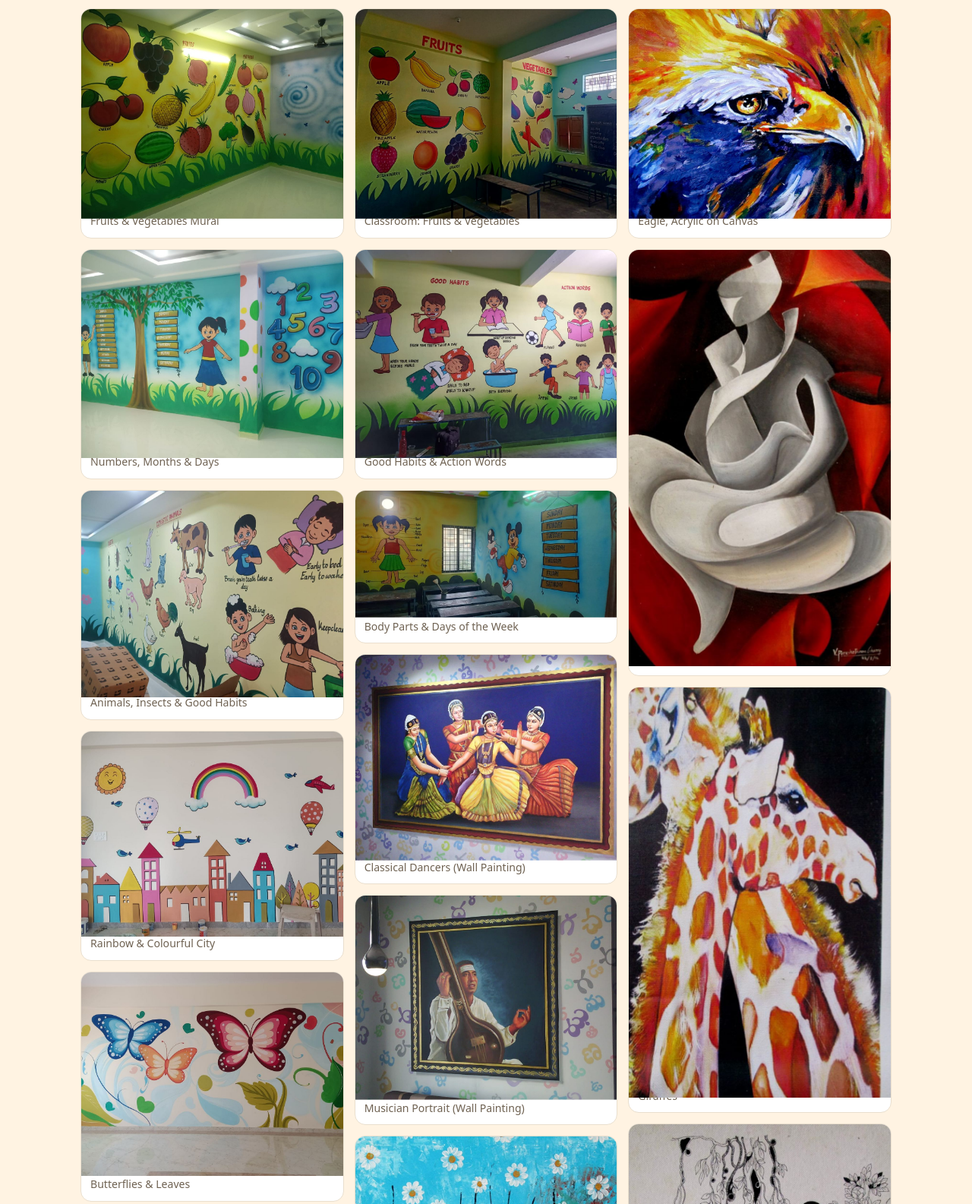
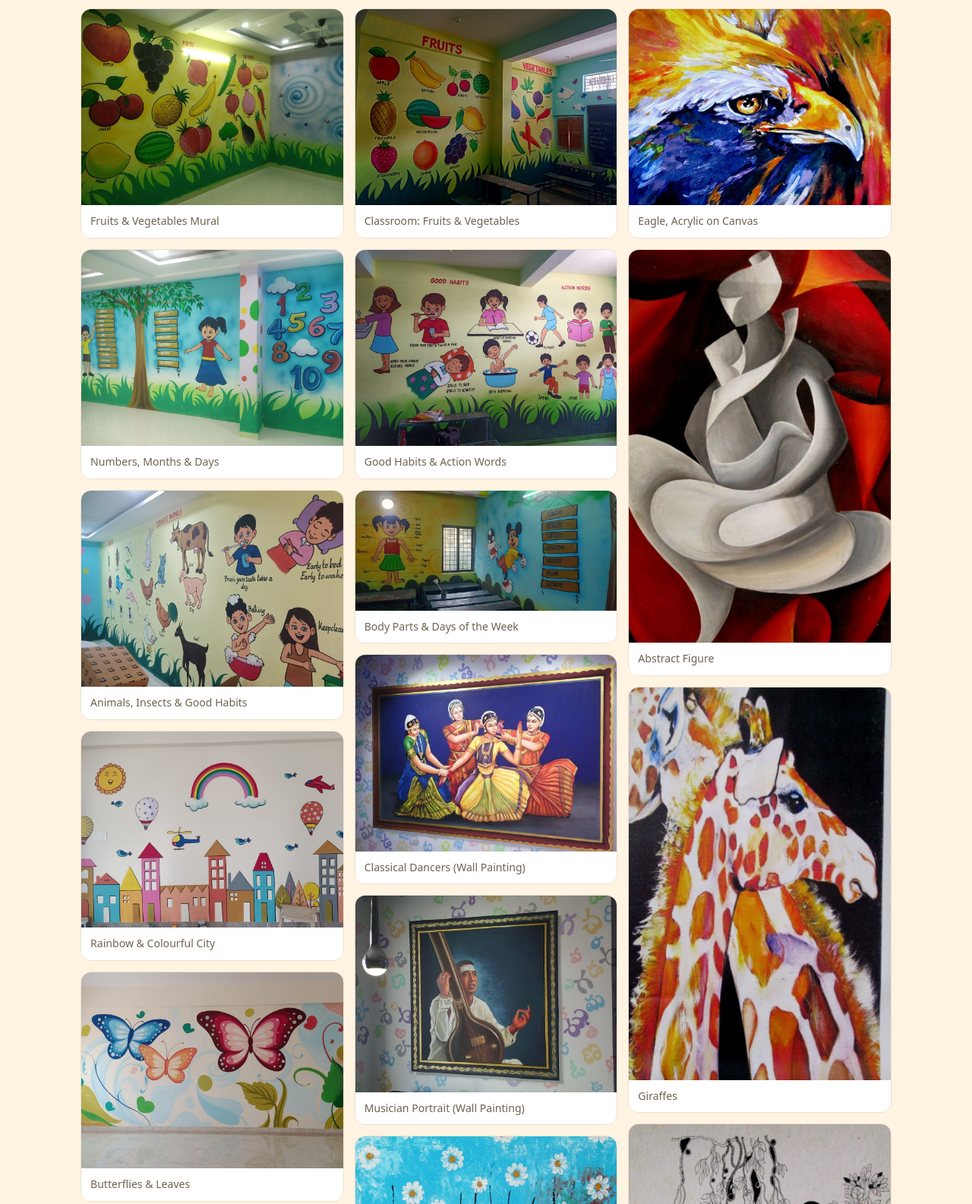
Before and after one commit to MultiGameWeb/Durga-arts, a plain HTML site: page index.html in a window 1280 px wide. Shown: the part 1279-2864 px from the top of the page at 76% size. Drawn offline with Linux system fonts and the light colour scheme.

Commit message:
Fix gallery captions being covered by zoomed photos
Co-Authored-By: Claude Sonnet 5.5 <noreply@anthropic.com>
Claude-Session: https://claude.ai/code/session_017zoTjbpLYQ9c4jV1nRDbB2

```diff
--- a/index.html
+++ b/index.html
@@ -55,7 +55,8 @@ h2{font-size:1.7rem;color:var(--brand2);margin-bottom:6px}
 .grid figure.hide{display:none}
 .grid img{width:100%;height:auto;transform:translate3d(0,var(--py,0px),0) scale(1.1);will-change:transform}
 .grid figure:hover{box-shadow:0 8px 22px rgba(124,45,18,.18)}
-.grid figcaption{padding:10px 12px;font-size:.88rem;color:var(--muted)}
+.ph{overflow:hidden;line-height:0}
+.grid figcaption{position:relative;z-index:1;background:#fff;padding:10px 12px;font-size:.88rem;color:var(--muted)}
 .clients{display:flex;flex-wrap:wrap;gap:10px}
 .clients span{background:#fff;border:1px solid var(--line);padding:10px 18px;border-radius:12px;font-weight:600;color:var(--brand2)}
 .alt{background:#fff3e2}
@@ -141,22 +142,22 @@ section{scroll-margin-top:64px}
     <button data-f="wall">Wall Art</button>
   </div>
   <div class="grid" id="grid">
-    <figure class="rv" data-c="kids"><img loading="lazy" src="img/mural-fruits-veg.jpg" alt="Fruits and vegetables mural"><figcaption>Fruits &amp; Vegetables Mural</figcaption></figure>
-    <figure class="rv" data-c="kids"><img loading="lazy" src="img/mural-numbers-days.jpg" alt="Numbers and days mural"><figcaption>Numbers, Months &amp; Days</figcaption></figure>
-    <figure class="rv" data-c="kids"><img loading="lazy" src="img/mural-animals-habits.jpg" alt="Animals and good habits mural"><figcaption>Animals, Insects &amp; Good Habits</figcaption></figure>
-    <figure class="rv" data-c="kids"><img loading="lazy" src="img/mural-city-rainbow.jpg" alt="Rainbow and city mural"><figcaption>Rainbow &amp; Colourful City</figcaption></figure>
-    <figure class="rv" data-c="kids wall"><img loading="lazy" src="img/mural-butterflies.jpg" alt="Butterflies wall painting"><figcaption>Butterflies &amp; Leaves</figcaption></figure>
-    <figure class="rv" data-c="wall"><img loading="lazy" src="img/mural-butterfly-big.jpg" alt="Large butterfly wall art"><figcaption>Big Butterfly Wall Art</figcaption></figure>
-    <figure class="rv" data-c="school"><img loading="lazy" src="img/school-fruits-veg.jpg" alt="Classroom fruits and vegetables"><figcaption>Classroom: Fruits &amp; Vegetables</figcaption></figure>
-    <figure class="rv" data-c="school"><img loading="lazy" src="img/school-good-habits.jpg" alt="Good habits and action words"><figcaption>Good Habits &amp; Action Words</figcaption></figure>
-    <figure class="rv" data-c="school"><img loading="lazy" src="img/school-body-parts.jpg" alt="Body parts and days mural"><figcaption>Body Parts &amp; Days of the Week</figcaption></figure>
-    <figure class="rv" data-c="wall"><img loading="lazy" src="img/wall-dancers.jpg" alt="Classical dancers wall painting"><figcaption>Classical Dancers (Wall Painting)</figcaption></figure>
-    <figure class="rv" data-c="wall"><img loading="lazy" src="img/wall-musician.jpg" alt="Musician portrait wall painting"><figcaption>Musician Portrait (Wall Painting)</figcaption></figure>
-    <figure class="rv" data-c="canvas"><img loading="lazy" src="img/canvas-daisies.jpg" alt="Daisies acrylic painting"><figcaption>Daisies, Acrylic on Canvas</figcaption></figure>
-    <figure class="rv" data-c="canvas"><img loading="lazy" src="img/canvas-eagle.jpg" alt="Eagle painting"><figcaption>Eagle, Acrylic on Canvas</figcaption></figure>
-    <figure class="rv" data-c="canvas"><img loading="lazy" src="img/canvas-abstract.jpg" alt="Abstract figure painting"><figcaption>Abstract Figure</figcaption></figure>
-    <figure class="rv" data-c="canvas"><img loading="lazy" src="img/canvas-giraffes.jpg" alt="Giraffes painting"><figcaption>Giraffes</figcaption></figure>
-    <figure class="rv" data-c="canvas"><img loading="lazy" src="img/ink-drawing.jpg" alt="Ink drawing"><figcaption>Ink Drawing</figcaption></figure>
+    <figure class="rv" data-c="kids"><div class="ph"><img loading="lazy" src="img/mural-fruits-veg.jpg" alt="Fruits and vegetables mural"></div><figcaption>Fruits &amp; Vegetables Mural</figcaption></figure>
+    <figure class="rv" data-c="kids"><div class="ph"><img loading="lazy" src="img/mural-numbers-days.jpg" alt="Numbers and days mural"></div><figcaption>Numbers, Months &amp; Days</figcaption></figure>
+    <figure class="rv" data-c="kids"><div class="ph"><img loading="lazy" src="img/mural-animals-habits.jpg" alt="Animals and good habits mural"></div><figcaption>Animals, Insects &amp; Good Habits</figcaption></figure>
+    <figure class="rv" data-c="kids"><div class="ph"><img loading="lazy" src="img/mural-city-rainbow.jpg" alt="Rainbow and city mural"></div><figcaption>Rainbow &amp; Colourful City</figcaption></figure>
+    <figure class="rv" data-c="kids wall"><div class="ph"><img loading="lazy" src="img/mural-butterflies.jpg" alt="Butterflies wall painting"></div><figcaption>Butterflies &amp; Leaves</figcaption></figure>
+    <figure class="rv" data-c="wall"><div class="ph"><img loading="lazy" src="img/mural-butterfly-big.jpg" alt="Large butterfly wall art"></div><figcaption>Big Butterfly Wall Art</figcaption></figure>
+    <figure class="rv" data-c="school"><div class="ph"><img loading="lazy" src="img/school-fruits-veg.jpg" alt="Classroom fruits and vegetables"></div><figcaption>Classroom: Fruits &amp; Vegetables</figcaption></figure>
+    <figure class="rv" data-c="school"><div class="ph"><img loading="lazy" src="img/school-good-habits.jpg" alt="Good habits and action words"></div><figcaption>Good Habits &amp; Action Words</figcaption></figure>
+    <figure class="rv" data-c="school"><div class="ph"><img loading="lazy" src="img/school-body-parts.jpg" alt="Body parts and days mural"></div><figcaption>Body Parts &amp; Days of the Week</figcaption></figure>
+    <figure class="rv" data-c="wall"><div class="ph"><img loading="lazy" src="img/wall-dancers.jpg" alt="Classical dancers wall painting"></div><figcaption>Classical Dancers (Wall Painting)</figcaption></figure>
+    <figure class="rv" data-c="wall"><div class="ph"><img loading="lazy" src="img/wall-musician.jpg" alt="Musician portrait wall painting"></div><figcaption>Musician Portrait (Wall Painting)</figcaption></figure>
+    <figure class="rv" data-c="canvas"><div class="ph"><img loading="lazy" src="img/canvas-daisies.jpg" alt="Daisies acrylic painting"></div><figcaption>Daisies, Acrylic on Canvas</figcaption></figure>
+    <figure class="rv" data-c="canvas"><div class="ph"><img loading="lazy" src="img/canvas-eagle.jpg" alt="Eagle painting"></div><figcaption>Eagle, Acrylic on Canvas</figcaption></figure>
+    <figure class="rv" data-c="canvas"><div class="ph"><img loading="lazy" src="img/canvas-abstract.jpg" alt="Abstract figure painting"></div><figcaption>Abstract Figure</figcaption></figure>
+    <figure class="rv" data-c="canvas"><div class="ph"><img loading="lazy" src="img/canvas-giraffes.jpg" alt="Giraffes painting"></div><figcaption>Giraffes</figcaption></figure>
+    <figure class="rv" data-c="canvas"><div class="ph"><img loading="lazy" src="img/ink-drawing.jpg" alt="Ink drawing"></div><figcaption>Ink Drawing</figcaption></figure>
   </div>
 </div></section>
 
```
